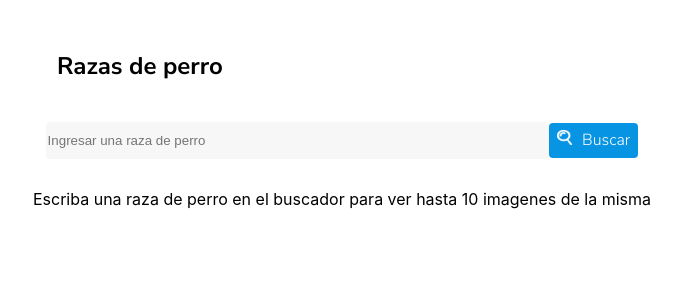
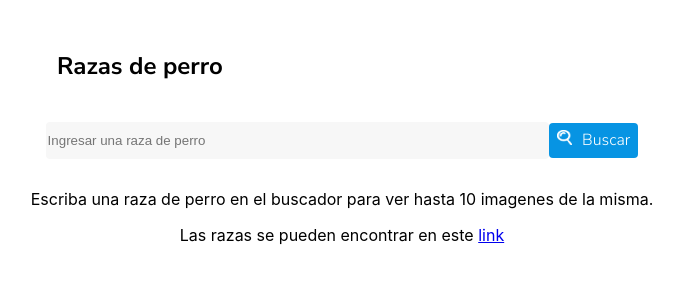
Before and after one commit to ocampott/xoolix-challenge, a React (Create React App) app: page / in a window 1280 px wide. Shown: the top 300 px of the page, without its empty margins (298-981 px from the left). Built offline with nearby package versions, Linux system fonts and the light colour scheme.

Commit message:
Added link to breeds

```diff
--- a/src/containers/Home/Home.jsx
+++ b/src/containers/Home/Home.jsx
@@ -48,8 +48,9 @@ export const Home = () => {
         <div>
           <p>
             Escriba una raza de perro en el buscador para ver hasta 10 imagenes
-            de la misma
+            de la misma.
           </p>
+          <p>Las razas se pueden encontrar en este <a href="https://dog.ceo/dog-api/documentation/">link</a></p>
         </div>
       ) : (
         <DogList dogList={dogList} setFavorites={setFavorites} />
```
